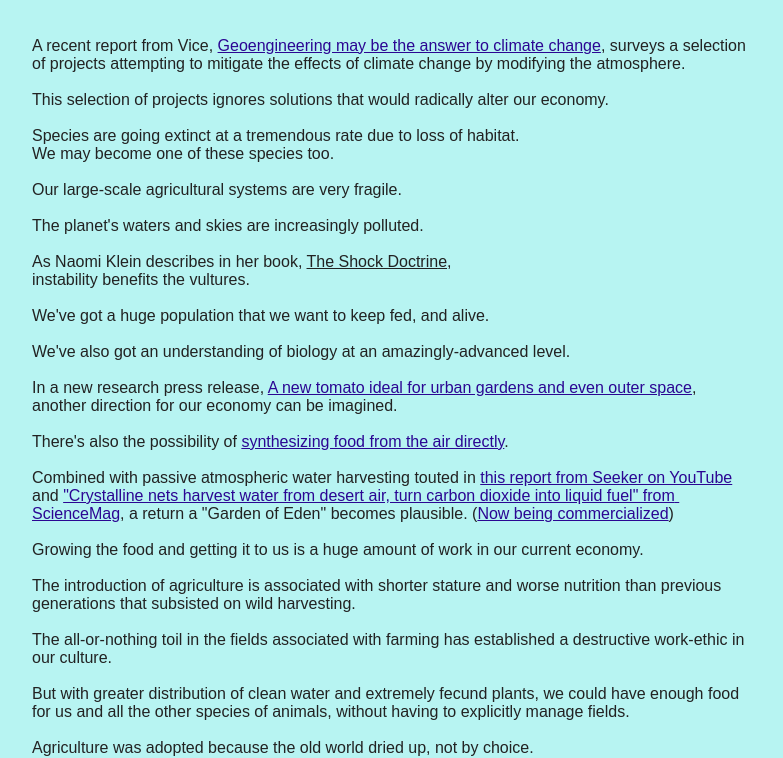
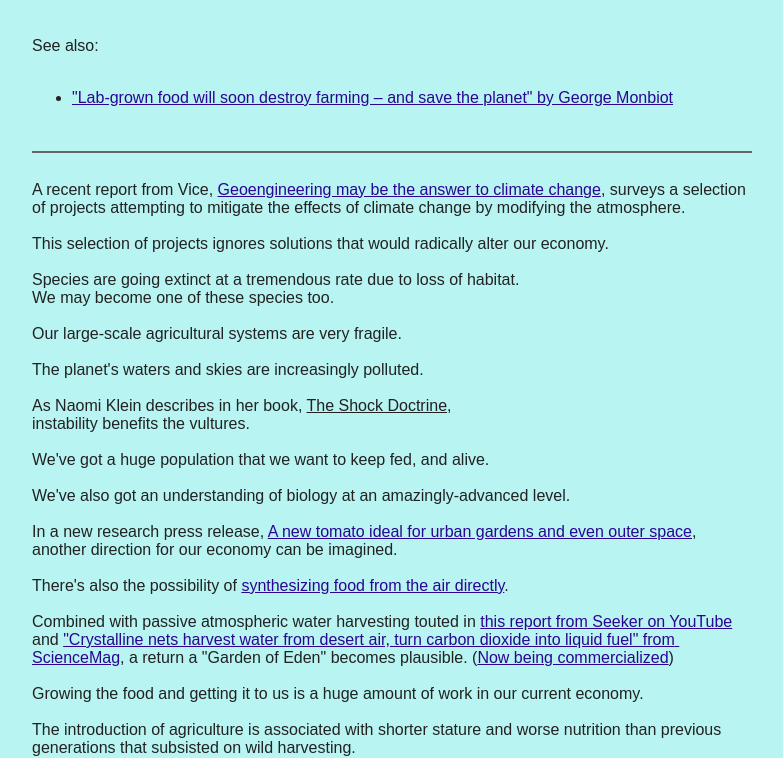
Before and after one commit to numtel/gcu, a plain HTML site: page avoiding-disaster.html in a window 1280 px wide. Shown: the part 71-829 px from the top of the page, without its empty margins (248-1031 px from the left). Drawn offline with Linux system fonts and the light colour scheme.

Commit message:
Monbiot link

```diff
--- a/avoiding-disaster.html
+++ b/avoiding-disaster.html
@@ -8,6 +8,11 @@
 <body>
 <h1>Avoiding Disaster</h1>
 <article>
+See also:
+<ul>
+<li><a href="https://www.theguardian.com/commentisfree/2020/jan/08/lab-grown-food-destroy-farming-save-planet">"Lab-grown food will soon destroy farming – and save the planet" by George Monbiot</a>
+</ul>
+<hr>
 A recent report from Vice, <a href="https://www.youtube.com/watch?v=1hhzrormtP4">Geoengineering may be the answer to climate change</a>, surveys a selection of projects attempting to mitigate the effects of climate change by modifying the atmosphere.
 
 This selection of projects ignores solutions that would radically alter our economy.
```
